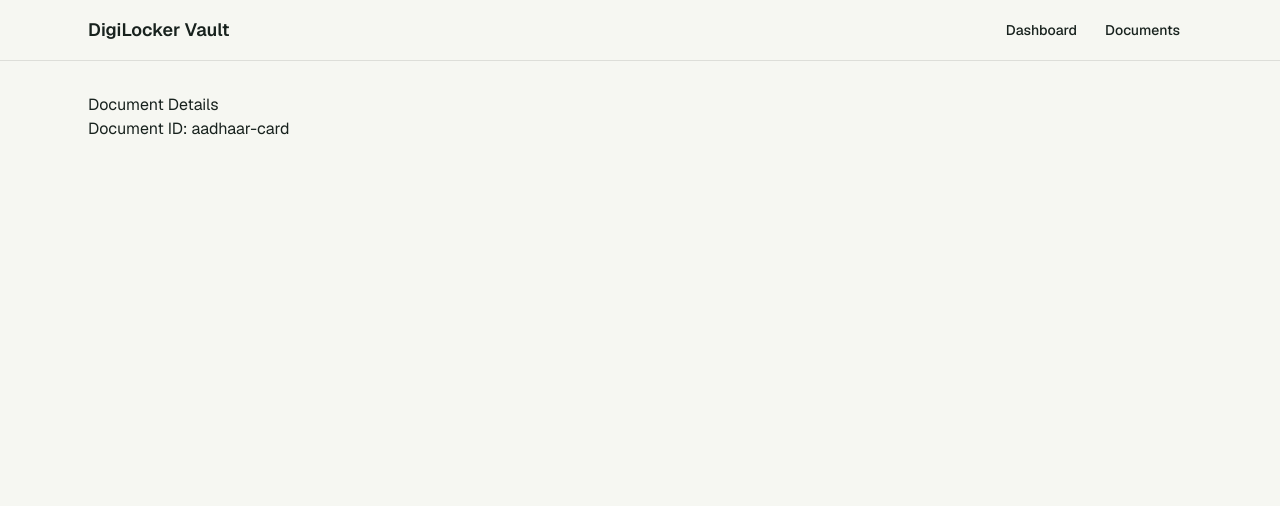
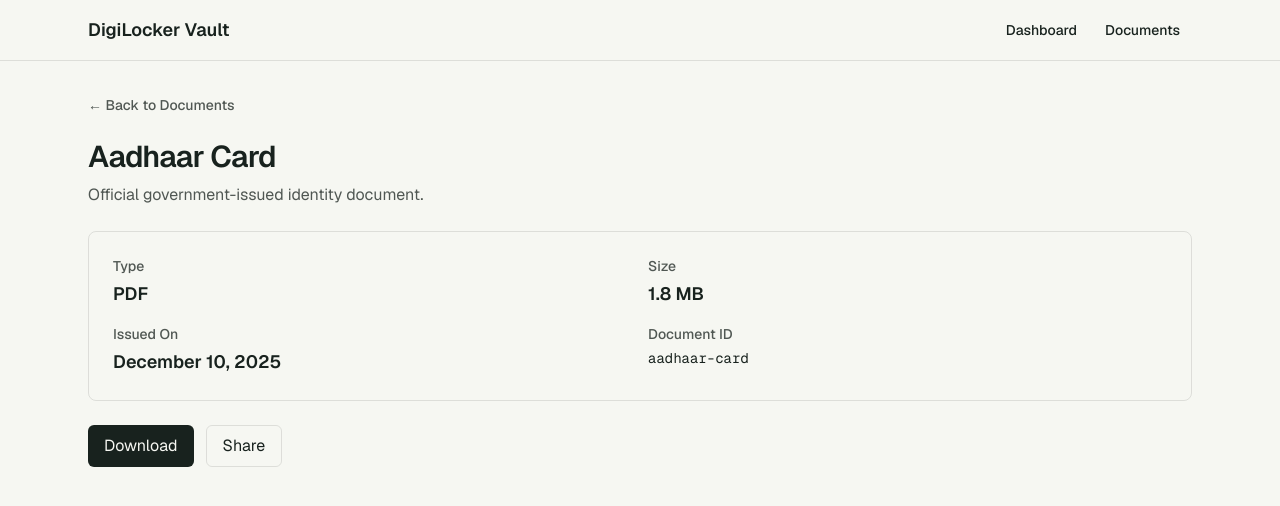
Before and after one commit to kalviumcommunity/SW2627-Nextjs-Digilocker, a Next.js app: page /documents/aadhaar-card in a window 1280 px wide. Shown: the top 506 px of the page. Built offline with nearby package versions, Linux system fonts and the light colour scheme.

Commit message:
update documents

```diff
--- a/src/app/(vault)/documents/[id]/page.js
+++ b/src/app/(vault)/documents/[id]/page.js
@@ -1,10 +1,98 @@
+import Link from "next/link";
+import { getDocumentById } from "@/src/lib/documents";
+
+/**
+ * DocumentPage - Server Component for individual document display
+ *
+ * This dynamic route fetches document data server-side based on the route parameter.
+ * No "use client" directive - this is a Server Component.
+ *
+ * For Next.js 16+, params is accessed via await params.
+ */
 export default async function DocumentPage({ params }) {
+  // Extract and await params for Next.js 16+ compatibility
   const { id } = await params;
 
+  // Fetch the specific document on the server
+  const document = await getDocumentById(id);
+
+  // Handle missing document gracefully
+  if (!document) {
+    return (
+      <div className="space-y-6">
+        <Link
+          href="/documents"
+          className="inline-flex items-center gap-2 text-sm font-medium text-foreground/75 hover:text-foreground transition-colors"
+        >
+          ← Back to Documents
+        </Link>
+        <div className="rounded-lg border border-black/10 p-8 text-center dark:border-white/15">
+          <h1 className="text-2xl font-semibold mb-2">Document Not Found</h1>
+          <p className="text-foreground/75">
+            The document you're looking for doesn't exist or has been removed.
+          </p>
+          <Link
+            href="/documents"
+            className="mt-4 inline-block rounded-md bg-foreground text-background px-4 py-2 text-sm font-medium hover:opacity-90 transition-opacity"
+          >
+            Return to Vault
+          </Link>
+        </div>
+      </div>
+    );
+  }
+
   return (
-    <main>
-      <h1>Document Details</h1>
-      <p>Document ID: {id}</p>
-    </main>
+    <div className="space-y-6">
+      <Link
+        href="/documents"
+        className="inline-flex items-center gap-2 text-sm font-medium text-foreground/75 hover:text-foreground transition-colors"
+      >
+        ← Back to Documents
+      </Link>
+
+      <div className="space-y-6">
+        <div className="space-y-2">
+          <h1 className="text-3xl font-semibold tracking-tight">
+            {document.title}
+          </h1>
+          <p className="text-foreground/75">{document.description}</p>
+        </div>
+
+        <div className="rounded-lg border border-black/10 p-6 dark:border-white/15">
+          <div className="grid grid-cols-1 gap-4 sm:grid-cols-2">
+            <div>
+              <h3 className="text-sm font-medium text-foreground/75">Type</h3>
+              <p className="mt-1 text-lg font-semibold">{document.type}</p>
+            </div>
+            <div>
+              <h3 className="text-sm font-medium text-foreground/75">Size</h3>
+              <p className="mt-1 text-lg font-semibold">{document.size}</p>
+            </div>
+            <div>
+              <h3 className="text-sm font-medium text-foreground/75">
+                Issued On
+              </h3>
+              <p className="mt-1 text-lg font-semibold">{document.issuedOn}</p>
+            </div>
+            <div>
+              <h3 className="text-sm font-medium text-foreground/75">
+                Document ID
+              </h3>
+              <p className="mt-1 text-sm font-mono">{document.id}</p>
+            </div>
+          </div>
+        </div>
+
+        <div className="flex gap-3">
+          <button className="rounded-md bg-foreground text-background px-4 py-2 font-medium hover:opacity-90 transition-opacity">
+            Download
+          </button>
+          <button className="rounded-md border border-black/10 px-4 py-2 font-medium hover:bg-black/5 transition-colors dark:border-white/15 dark:hover:bg-white/10">
+            Share
+          </button>
+        </div>
+      </div>
+    </div>
   );
 }
--- a/src/app/(vault)/documents/page.js
+++ b/src/app/(vault)/documents/page.js
@@ -1,25 +1,62 @@
 import Link from "next/link";
-import { getDocumentById } from "@/src/lib/documents";
+import { getDocuments } from "@/src/lib/documents";
 
-export default function Documents() {
-  const identityProof = getDocumentById("identity-proof");
+/**
+ * DocumentsPage - Server Component
+ *
+ * This page demonstrates server-side data fetching for the DigiLocker Vault.
+ * Document data is fetched on the server and passed to client components
+ * only when interactivity is required.
+ *
+ * No "use client" directive - this is a Server Component.
+ */
+export default async function DocumentsPage() {
+  // Fetch all documents on the server
+  const documents = await getDocuments();
 
   return (
     <section className="space-y-6">
       <div className="space-y-2">
-        <h1 className="text-3xl font-semibold tracking-tight">Documents</h1>
-        <p className="text-foreground/75">Your securely stored documents.</p>
+        <h1 className="text-3xl font-semibold tracking-tight">My Vault</h1>
+        <p className="text-foreground/75">
+          You have {documents.length} document{documents.length !== 1 ? "s" : ""} securely stored.
+        </p>
       </div>
-      {identityProof && (
-        <Link
-          className="block rounded-lg border border-black/10 p-5 transition-colors hover:bg-black/5 focus-visible:outline-2 focus-visible:outline-offset-2 focus-visible:outline-foreground dark:border-white/15 dark:hover:bg-white/10"
-          href={`/documents/${identityProof.id}`}
-        >
-          <span className="block font-medium">{identityProof.title}</span>
-          <span className="mt-1 block text-sm text-foreground/75">
-            {identityProof.description}
-          </span>
-        </Link>
+
+      {documents.length > 0 ? (
+        <div className="grid grid-cols-1 gap-4 sm:grid-cols-2 lg:grid-cols-3">
+          {documents.map((document) => (
+            <Link
+              key={document.id}
+              href={`/documents/${document.id}`}
+              className="group rounded-lg border border-black/10 p-5 transition-colors hover:bg-black/5 focus-visible:outline-2 focus-visible:outline-offset-2 focus-visible:outline-foreground dark:border-white/15 dark:hover:bg-white/10"
+            >
+              <div className="space-y-3">
+                <div>
+                  <h2 className="font-medium group-hover:underline">
+                    {document.title}
+                  </h2>
+                  <p className="mt-1 text-sm text-foreground/75">
+                    {document.description}
+                  </p>
+                </div>
+                <div className="flex items-center justify-between text-xs text-foreground/60">
+                  <span>{document.type}</span>
+                  <span>{document.size}</span>
+                </div>
+                <div className="text-xs text-foreground/50">
+                  Issued: {document.issuedOn}
+                </div>
+              </div>
+            </Link>
+          ))}
+        </div>
+      ) : (
+        <div className="rounded-lg border border-black/10 p-8 text-center dark:border-white/15">
+          <p className="text-foreground/75">
+            No documents yet. Upload your first document to get started.
+          </p>
+        </div>
       )}
     </section>
   );
--- a/src/lib/documents.js
+++ b/src/lib/documents.js
@@ -4,9 +4,61 @@
     title: "Identity proof",
     description: "A verified copy of your identity document.",
     issuedOn: "January 15, 2026",
+    type: "PDF",
+    size: "2.1 MB",
+  },
+  {
+    id: "aadhaar-card",
+    title: "Aadhaar Card",
+    description: "Official government-issued identity document.",
+    issuedOn: "December 10, 2025",
+    type: "PDF",
+    size: "1.8 MB",
+  },
+  {
+    id: "degree-certificate",
+    title: "Degree Certificate",
+    description: "Educational qualification certificate.",
+    issuedOn: "May 20, 2024",
+    type: "DOCX",
+    size: "1.4 MB",
+  },
+  {
+    id: "pan-card",
+    title: "PAN Card",
+    description: "Tax identification document.",
+    issuedOn: "March 5, 2023",
+    type: "JPG",
+    size: "820 KB",
+  },
+  {
+    id: "insurance-policy",
+    title: "Insurance Policy",
+    description: "Health insurance policy document.",
+    issuedOn: "January 1, 2026",
+    type: "PDF",
+    size: "3.2 MB",
   },
 ];
 
-export function getDocumentById(id) {
+/**
+ * Fetch all documents from the server.
+ * This function is designed to be called from Server Components.
+ * In the future, this will query the database via Prisma.
+ */
+export async function getDocuments() {
+  // Simulate async database call
+  // In production: return prisma.document.findMany()
+  return documents;
+}
+
+/**
+ * Fetch a single document by ID from the server.
+ * This function is designed to be called from Server Components.
+ * In the future, this will query the database via Prisma.
+ */
+export async function getDocumentById(id) {
+  // Simulate async database call
+  // In production: return prisma.document.findUnique({ where: { id } })
   return documents.find((document) => document.id === id) ?? null;
 }
```
